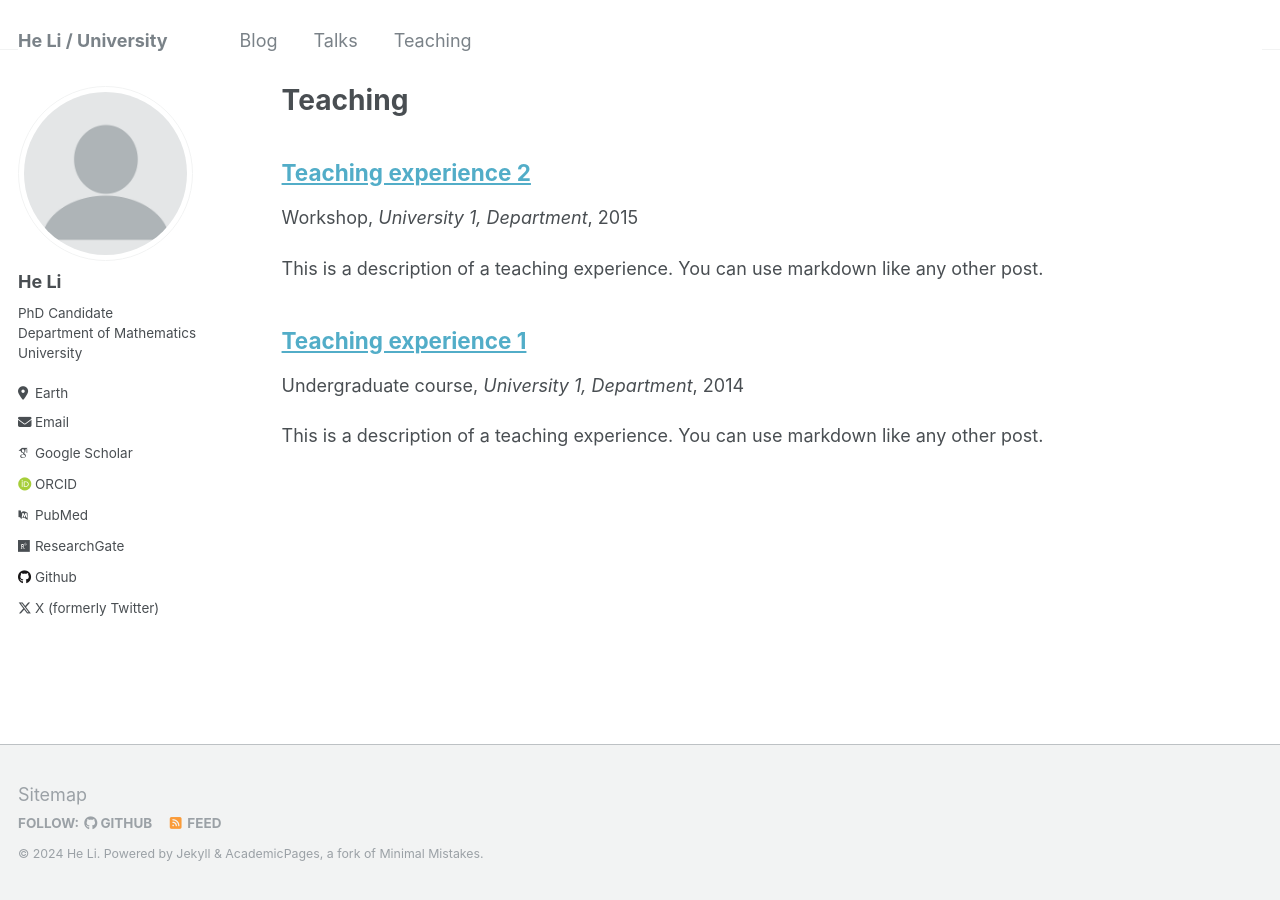
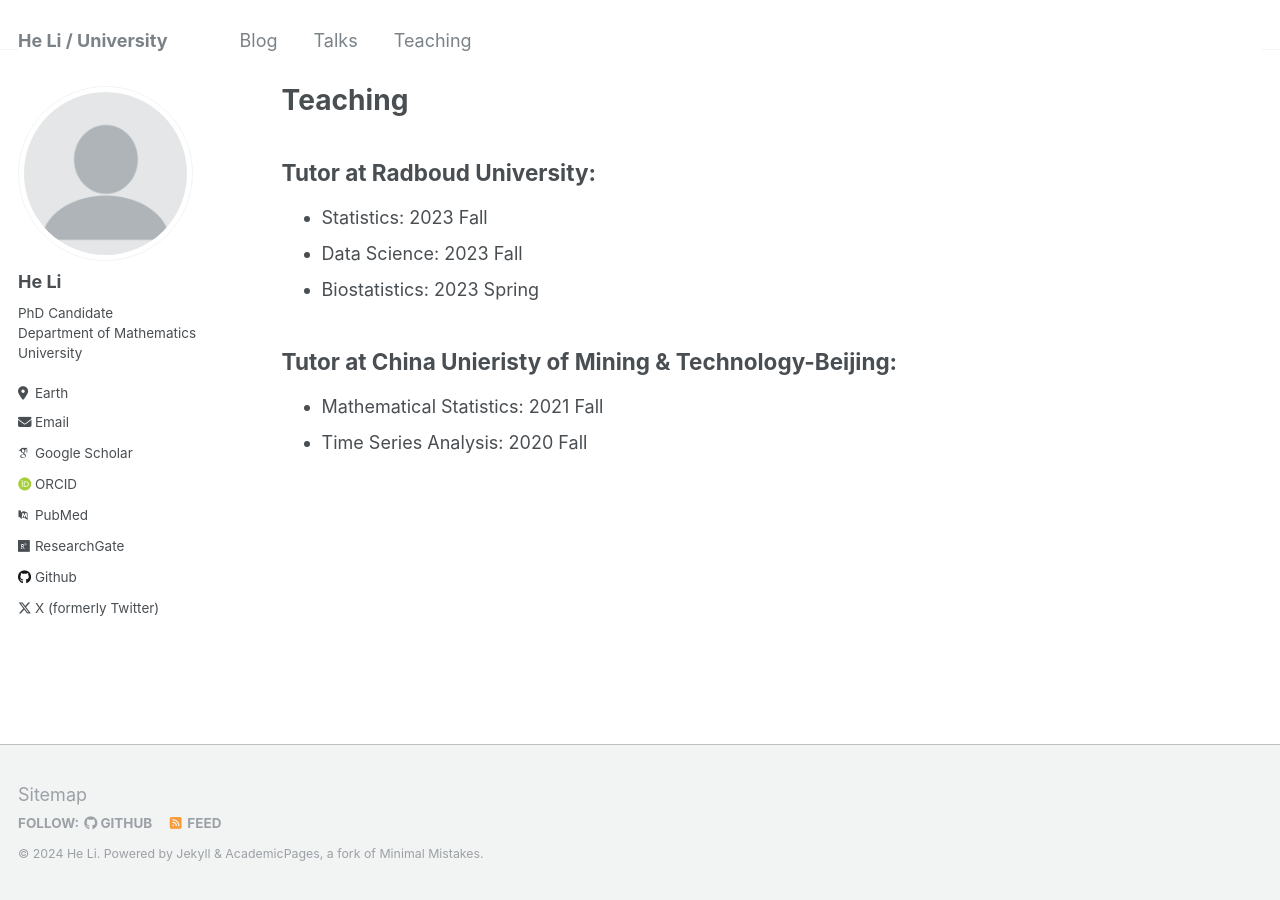
Before and after one commit to heli-math/heli-math.github.io, a Jekyll site: the page built from _pages/teaching.html, in a window 1280 px wide. Built offline with Jekyll 4.4.1, drawn with Linux system fonts in a browser that asks for light colours; some web fonts are replaced.

Commit message:
Update teaching.html

```diff
--- a/_pages/teaching.html
+++ b/_pages/teaching.html
@@ -5,8 +5,15 @@ permalink: /teaching/
 author_profile: true
 ---
 
-{% include base_path %}
+<h2>Tutor at Radboud University:</h2>
+<ul>
+  <li>Statistics: 2023 Fall</li>
+  <li>Data Science: 2023 Fall</li>
+  <li>Biostatistics: 2023 Spring</li>
+</ul>
 
-{% for post in site.teaching reversed %}
-  {% include archive-single.html %}
-{% endfor %}
+<h2>Tutor at China Unieristy of Mining & Technology-Beijing:</h2>
+<ul>
+  <li>Mathematical Statistics: 2021 Fall</li>
+  <li>Time Series Analysis: 2020 Fall</li>
+</ul>
```
